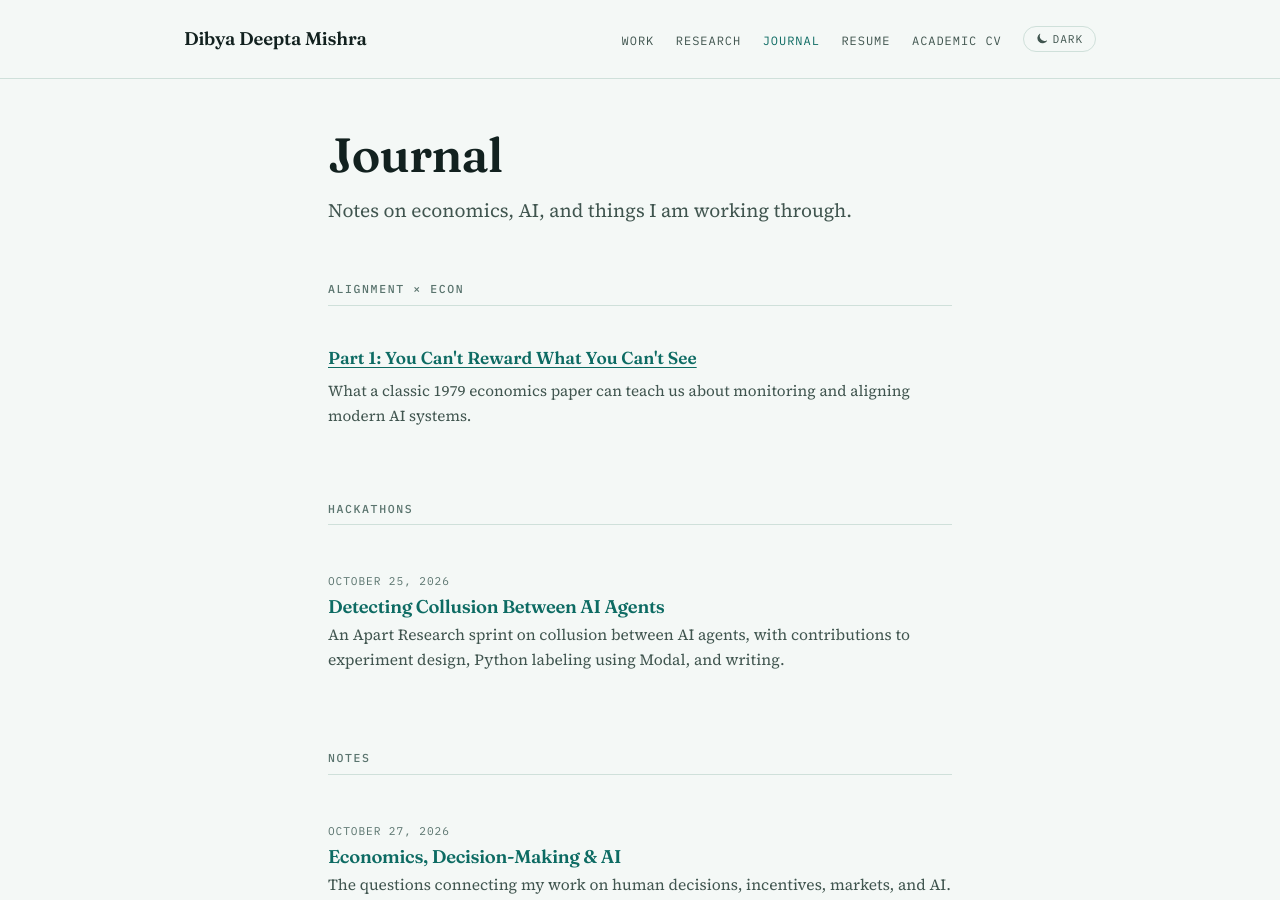
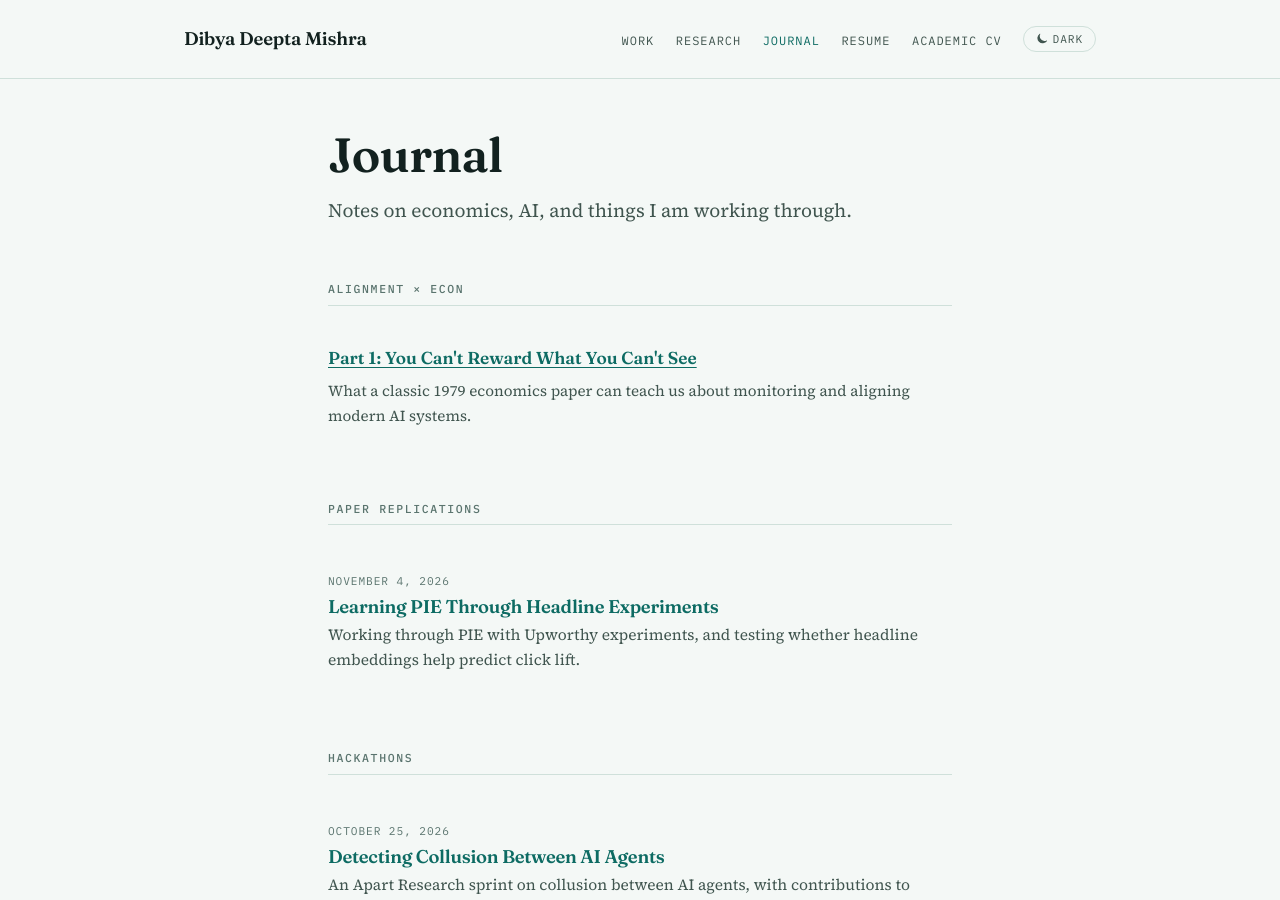
Before and after one commit to mishrad/mishrad.github.io, a Jekyll site: the page built from journal.md, in a window 1280 px wide and 900 px high. Built offline with Jekyll 4.4.1, drawn with Linux system fonts in a browser that asks for light colours; some of the changed lines change nothing that is shown.

Commit message:
adding PIE experiments

```diff
--- /dev/null
+++ b/_posts/2026-11-04-learning-pie-through-headline-experiments.md
@@ -0,0 +1,63 @@
+---
+title: "Learning PIE Through Headline Experiments"
+date: 2026-11-04
+category: paper-replications
+summary: "Working through PIE with Upworthy experiments, and testing whether headline embeddings help predict click lift."
+---
+
+*Paper replication notes.* [Code on GitHub](https://github.com/dibyadeeptamishra/pie-headlines)
+
+[PIE, by Brett Gordon, Robert Moakler and Florian Zettelmeyer](https://doi.org/10.3386/w35044) is a nice combination of econ, marketing, and CS. Specifically, it looks at at a problem advertisers deal with - did an ad change someone's behavior? It is not ex-ante clear. Somebody who saw an ad and bought the product might have bought it anyway. This is particularly difficult to untangle when ads target people more likely to buy. While experiments can be very helpful here, running one for every campaign is costly.
+
+The authors ask a simple question- Can we reuse the experiments we have already run to learn about campaigns we want to run. They use experimental results to learn a relationship between campaign characteristics and incremental effects, then use that relationship to make predictions for other campaigns.
+
+I have previously worked with language-model embeddings for my research as well as an intern at Amazon, so this made me curious about whether information in the creative itself could add something to that approach. Could the wording of an ad, or eventually its text and images together, help predict its effect? I wanted to try a small exercise to work through that question before commiting to a research project.
+
+I found some nice public data in Upworthy's headline experiments. Given two headlines for the same article, could their wording help predict the difference in click-through rates? While, that is a different outcome from advertising incrementality,I want to understand the paper better and explore an ingredient that might be useful in a broader extension.
+
+## Building the sample
+
+The [exploratory file](https://osf.io/download/3vqmp/) contains 4,873 experiments. I excluded any experiment with a variant dated between June 25, 2013 and January 10, 2014, following the [archive authors&#39; warning](https://upworthy.natematias.com/2024-06-upworthy-archive-update.html) about possible randomization problems during that period.
+
+Within each experiment, I looked for distinct headlines with the same image ID and excerpt. I then used a deterministic hash to choose one pair per experiment. I made sure that the outcomes - Clicks, impressions and the recorded winner had no role in choosing the pair which left me with ~1900 observations.
+
+I called the headlines A and B according to their order, without using which one won. The outcome I wanted to predict was:
+
+`100 × (CTR(B) − CTR(A))`
+
+Suppose A gets a 3% click-through rate and B gets 3.4%. The observed lift is 0.4 percentage points. Random assignment supports interpreting the difference as an experimental effect but the model does not tell us the causal effect of an individual word.
+
+Splitting the data also needed some care. Different experiments can contain the same headline or article. If related content appears in both training and testing, a model might look better than it actually is.
+
+I linked experiments that shared normalized headlines or article slugs, checking all their cleaned variants, and kept each connected group in the same split. That produced 1,172 training experiments, 397 for validation and 361 for testing. These links reduce content leakage, although they cannot catch every related article. All three splits come from the public exploratory file.
+
+## What I fitted
+
+I compared TF-IDF with frozen MiniLM embeddings. TF-IDF represents words and two-word combinations, with the vocabulary and weights fitted only on the training headlines. The embedding model, [all-MiniLM-L6-v2](https://huggingface.co/sentence-transformers/all-MiniLM-L6-v2), represents each headline as a normalized vector of 384 numbers. I used it without fine-tuning (would not suggest for actual work).
+
+In both cases, I subtracted A's features from B's and fitted ridge regression without an intercept. This gives the prediction a useful property: switching the two headlines reverses the predicted lift. During validation, I found MiniLM to have the lower error. I then evaluated the original training fits on the test set, without refitting them on the combined training and validation data.
+
+| Model             | Test RMSE, percentage points |
+| ----------------- | ---------------------------: |
+| Zero lift         |                       0.5701 |
+| Training mean     |                       0.5701 |
+| TF-IDF plus ridge |                       0.5635 |
+| MiniLM plus ridge |             **0.5447** |
+
+MiniLM reduced prediction error relative to TF-IDF by 0.01878 percentage points, or **3.33%**. Across 2,000 paired bootstrap resamples of the test set's 331 content groups, the approximate 95% interval for the relative reduction was **1.35% to 5.41%**.
+
+While this was a modest improvement, it was a useful pilot to give me confidence that we could do something more with it. However, there are limits to what this comparison tells us. The labels are noisy experimental estimates. The bootstrap holds the fitted models fixed, so it leaves out uncertainty from retraining them.
+
+I used Spark on one EC2 machine for preparation and a SageMaker notebook on CPU for modeling, moving files through uploads and downloads. I did this so that when I run this experiment on larger data, I am prepared.
+
+## What I want to try next
+
+I am still unsure how the comparison would behave with a larger and more varied dataset. My next step is to evaluate the frozen models on more Upworthy experiments, removing related-content overlap first. I am also thinking about more datasets so feel free to suggest on my email.
+
+The question that brings me back to PIE is whether creative features add useful information beyond the campaign metrics already available. Do the words and images in an ad tell us something about its incremental effect? My earlier experience with embeddings makes me interested in testing that, first with creative text and then with multimodal inputs that combine text and images.
+
+Embeddings improved prediction of observed headline click lift in this held-out sample. Whether that carries over to larger datasets and advertising creative is something I would like to find out.
+
+---
+
+*Data: [The Upworthy Research Archive](https://doi.org/10.1038/s41597-021-00934-7), Matias, Munger, Aubin Le Quéré and Ebersole (2021), licensed under [CC BY 4.0](https://creativecommons.org/licenses/by/4.0/). This project filters the data and constructs paired comparisons and predictions.*
--- a/journal.md
+++ b/journal.md
@@ -26,6 +26,23 @@ Notes on economics, AI, and things I am working through.
 </section>
 
 <section class="section">
+<h2 id="paper-replications">Paper replications</h2>
+
+<ul class="post-list">
+{% for post in site.posts %}
+  {% if post.categories contains 'paper-replications' %}
+  <li>
+    <span class="post-date">{{ post.date | date: "%B %-d, %Y" }}</span>
+    <h3><a href="{{ post.url | relative_url }}">{{ post.title }}</a></h3>
+    {% if post.summary %}<p class="post-summary">{{ post.summary }}</p>{% endif %}
+  </li>
+  {% endif %}
+{% endfor %}
+</ul>
+
+</section>
+
+<section class="section">
 <h2 id="hackathons">Hackathons</h2>
 
 <ul class="post-list">
@@ -49,11 +66,13 @@ Notes on economics, AI, and things I am working through.
 {% for post in site.posts %}
   {% unless post.url contains 'alignment-econ1' %}
   {% unless post.categories contains 'hackathons' %}
+  {% unless post.categories contains 'paper-replications' %}
   <li>
     <span class="post-date">{{ post.date | date: "%B %-d, %Y" }}</span>
     <h3><a href="{{ post.url | relative_url }}">{{ post.title }}</a></h3>
     {% if post.summary %}<p class="post-summary">{{ post.summary }}</p>{% endif %}
   </li>
+  {% endunless %}
   {% endunless %}
   {% endunless %}
 {% endfor %}
```
Also changed, not shown: 1 other file.
